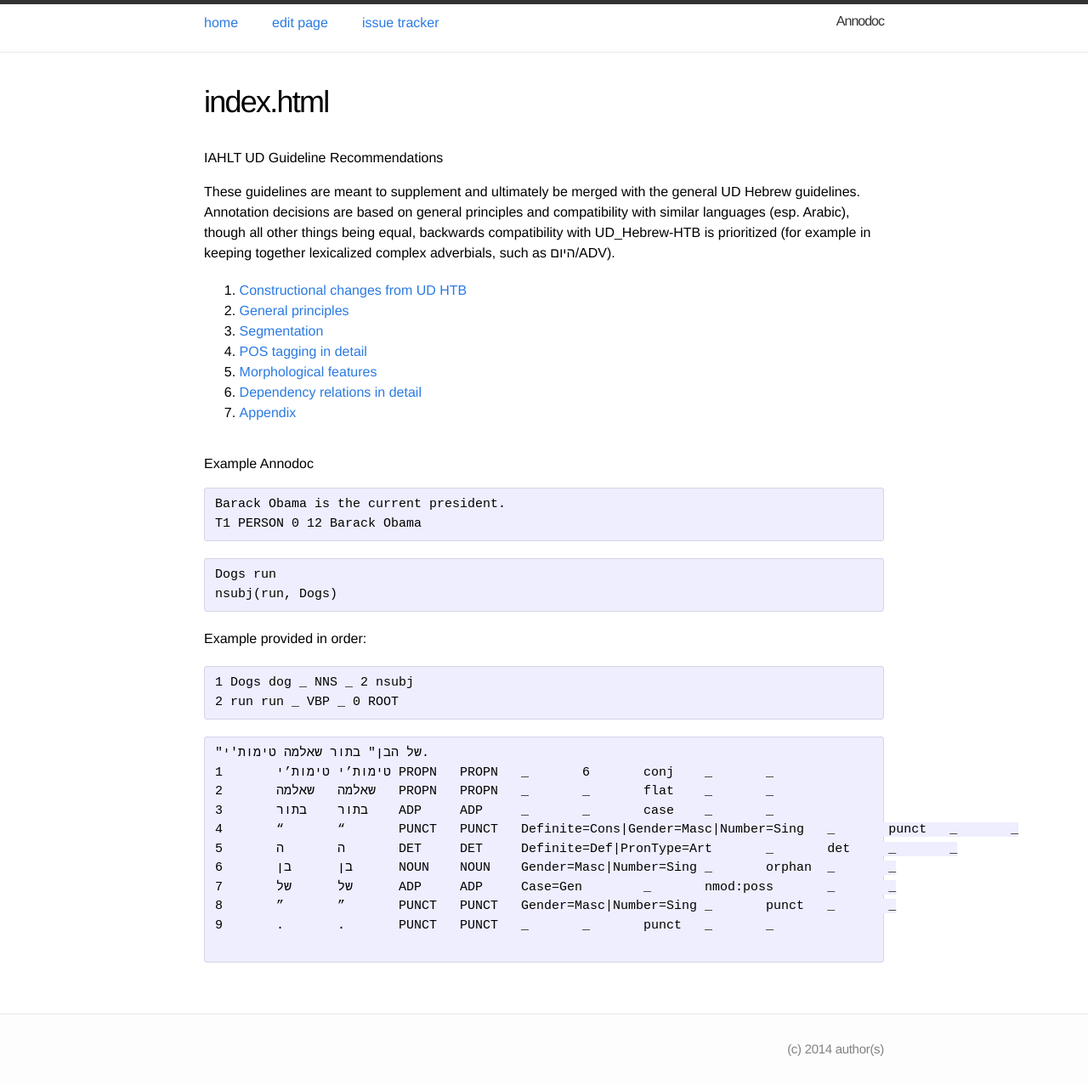
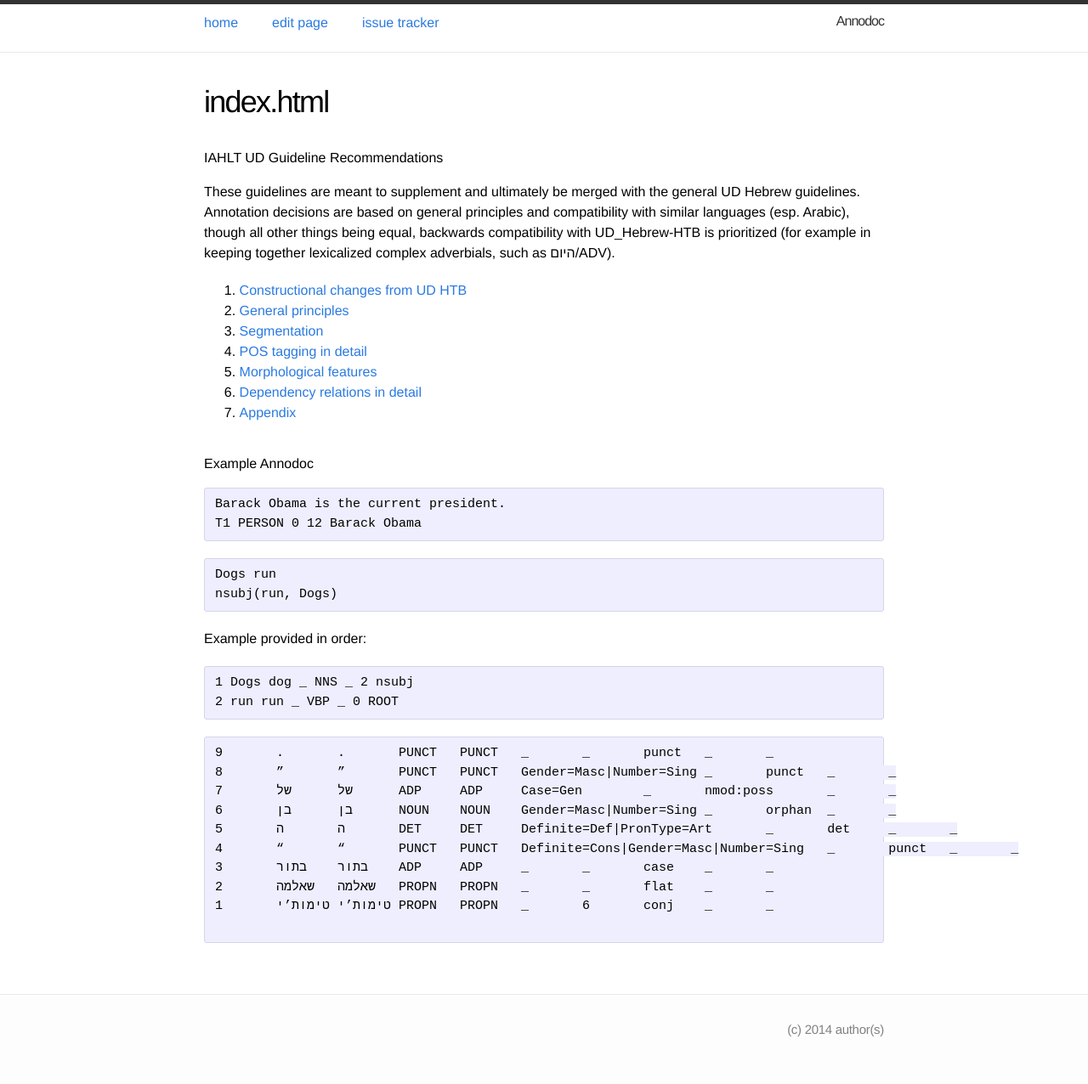
Before and after one commit to IAHLT/heb-ud-gudielines, a Jekyll site: the page built from index.md, in a window 1280 px wide. Shown: the whole page at 85% size. Built offline with Jekyll 4.4.1, drawn with Linux system fonts in a browser that asks for light colours; after the commit the page ends 1254 px from its top, so only the background shows below that.

Commit message:
Update index.md

```diff
--- a/index.md
+++ b/index.md
@@ -35,15 +35,14 @@ Example provided in order:
 
 
 ~~~ conllu
-"של הבן" בתור שאלמה טימות'י.
+9	.	.	PUNCT	PUNCT	_	_	punct	_	_
+8	”	”	PUNCT	PUNCT	Gender=Masc|Number=Sing	_	punct	_	_
+7	של	של	ADP	ADP	Case=Gen	_	nmod:poss	_	_
+6	בן	בן	NOUN	NOUN	Gender=Masc|Number=Sing	_	orphan	_	_
+5	ה	ה	DET	DET	Definite=Def|PronType=Art	_	det	_	_
+4	“	“	PUNCT	PUNCT	Definite=Cons|Gender=Masc|Number=Sing	_	punct	_	_
+3	בתור	בתור	ADP	ADP	_	_	case	_	_
+2	שאלמה	שאלמה	PROPN	PROPN	_	_	flat	_	_
 1	טימות’י	טימות’י	PROPN	PROPN	_	6	conj	_	_
-2	שאלמה	שאלמה	PROPN	PROPN	_	_	flat	_	_
-3	בתור	בתור	ADP	ADP	_	_	case	_	_
-4	“	“	PUNCT	PUNCT	Definite=Cons|Gender=Masc|Number=Sing	_	punct	_	_
-5	ה	ה	DET	DET	Definite=Def|PronType=Art	_	det	_	_
-6	בן	בן	NOUN	NOUN	Gender=Masc|Number=Sing	_	orphan	_	_
-7	של	של	ADP	ADP	Case=Gen	_	nmod:poss	_	_
-8	”	”	PUNCT	PUNCT	Gender=Masc|Number=Sing	_	punct	_	_
-9	.	.	PUNCT	PUNCT	_	_	punct	_	_
 
 ~~~
```
